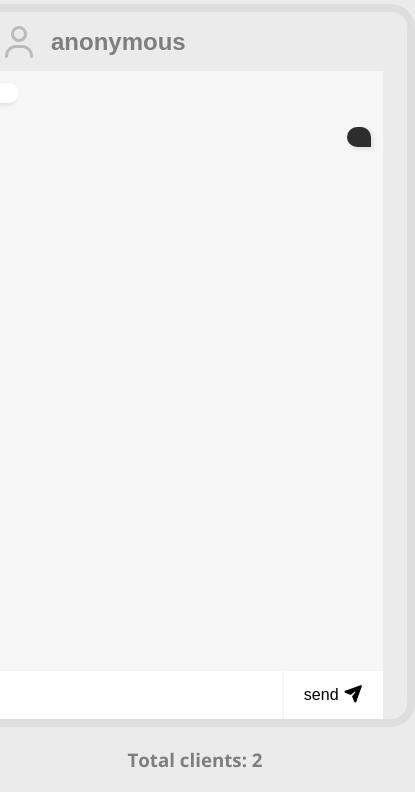
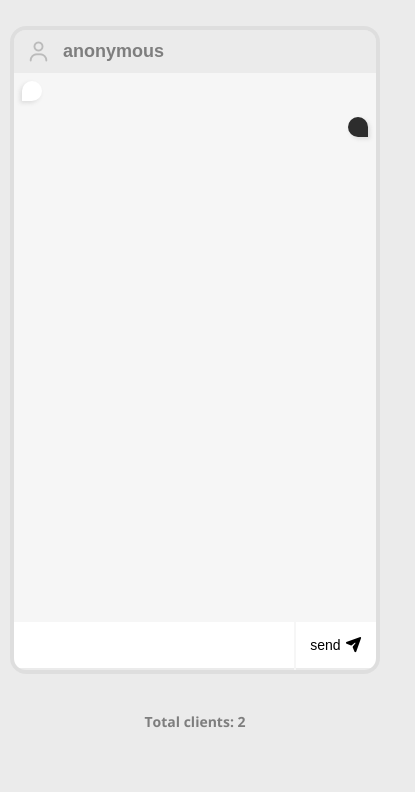
Before and after one commit to Golupandey0/chat-application, a website: page public/index.html in a window 390 px wide. Shown: the part 79-871 px from the top of the page, 415 px wide, since content can reach past the window. After the commit the page ends 844 px from the top, so only its background shows below. Drawn offline with nearby package versions, Linux system fonts and the light colour scheme; no server answers.

Commit message:
Update style.css

```diff
--- a/public/style.css
+++ b/public/style.css
@@ -49,7 +49,7 @@ body{
     flex-grow: 1;
     border: none;
     margin: 0px 12px;
-    outline: nono;
+    outline: none;
     background-color: #ebebeb;
 }
 
@@ -134,3 +134,76 @@ body{
     margin: 20px 0;
     color: #7e7e7e;
 }
+
+
+/* 📱 Mobile Responsive */
+@media (max-width: 600px) {
+
+    body {
+        width: 100%;
+        min-height: 100vh;
+        padding: 10px;
+    }
+
+    .title {
+        font-size: 24px;
+        margin: 10px 0;
+    }
+
+    .main {
+        width: 100%;
+        max-width: 400px;
+        border-width: 4px;
+        border-radius: 16px;
+    }
+
+    .name {
+        font-size: 20px;
+        padding: 8px 12px;
+    }
+
+    .name-input {
+        font-size: 18px;
+        min-width: 0;
+    }
+
+    .message-container {
+        width: 100%;
+        height: 65vh;
+        min-height: 400px;
+    }
+
+    .message-left,
+    .message-right {
+        max-width: 75%;
+        font-size: 15px;
+        margin: 8px;
+        padding: 8px 10px;
+    }
+
+    .message-left > p > span,
+    .message-right > p > span {
+        font-size: 10px;
+    }
+
+    .message-form {
+        width: 100%;
+    }
+
+    .message-input {
+        min-width: 0;
+        font-size: 14px;
+        height: 46px;
+    }
+
+    .send-button {
+        height: 46px;
+        padding: 0 14px;
+        font-size: 14px;
+    }
+
+    .clients-total {
+        font-size: 14px;
+        margin: 10px 0;
+    }
+}
```
